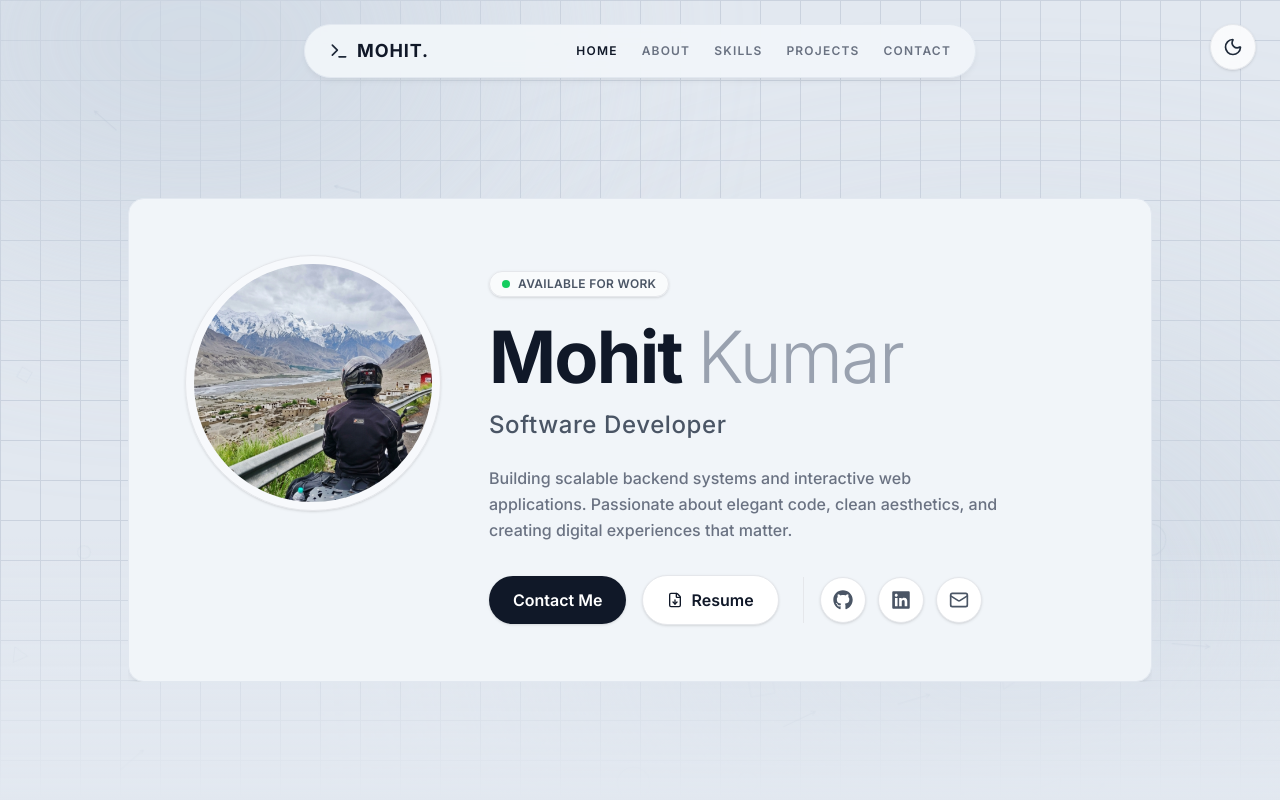
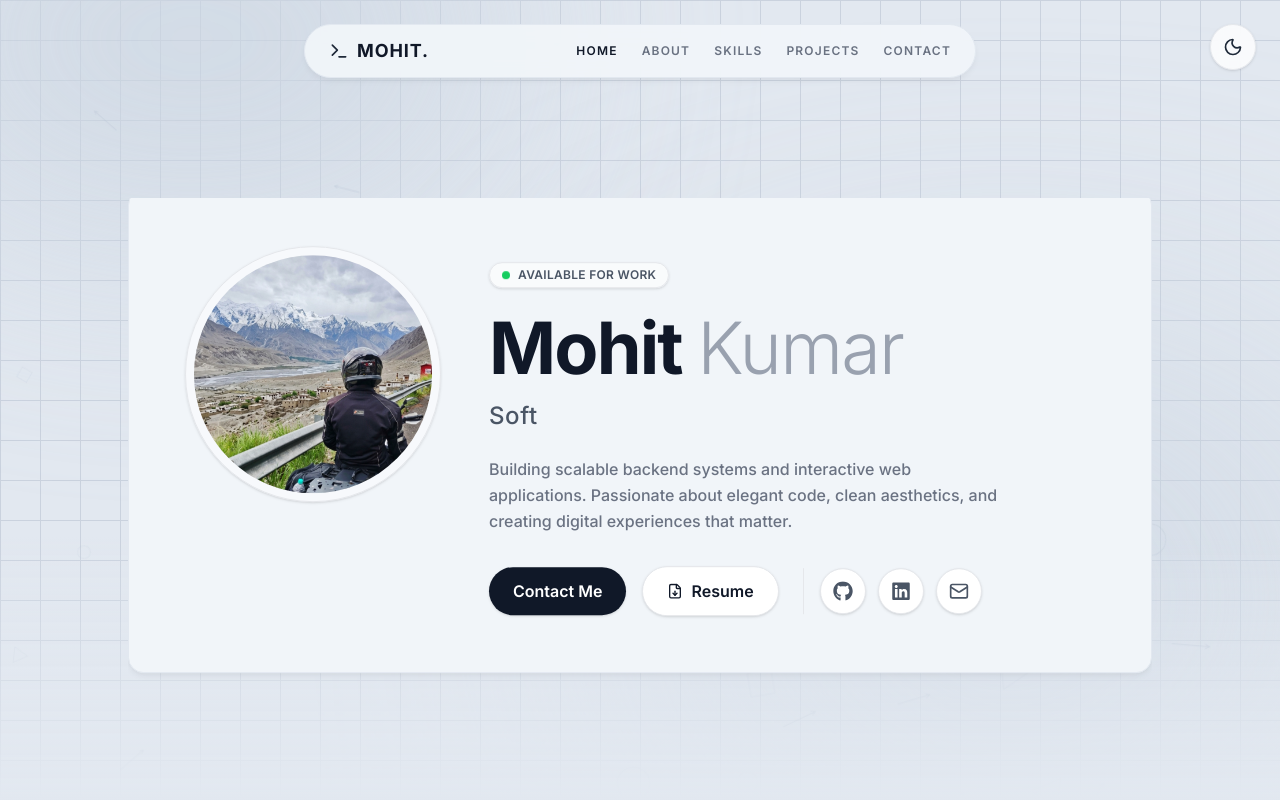
Before and after one commit to mohitgit999/Portfolio, a React (Vite) app: page / in a window 1280 px wide. Shown: the top 800 px of the page. Built offline with nearby package versions, Linux system fonts and the light colour scheme.

Commit message:
Implement Hero animations: Typewriter, Parallax, and Floating Card

```diff
--- a/package.json
+++ b/package.json
@@ -16,7 +16,8 @@
     "react": "^19.2.8",
     "react-dom": "^19.2.8",
     "react-icons": "^5.7.0",
-    "react-router-dom": "^7.18.2"
+    "react-router-dom": "^7.18.2",
+    "react-type-animation": "^3.2.0"
   },
   "devDependencies": {
     "@types/react": "^19.2.17",
--- a/src/pages/Home.jsx
+++ b/src/pages/Home.jsx
@@ -1,18 +1,31 @@
 import React from 'react';
 import { FileDown, Mail } from 'lucide-react';
 import { FaGithub, FaLinkedin } from 'react-icons/fa';
+import { motion, useScroll, useTransform } from 'framer-motion';
+import { TypeAnimation } from 'react-type-animation';
 import GlassCard from '../components/GlassCard';
 import Reveal from '../components/Reveal';
 import profileImg from '../assets/profile.jpg';
 
 const Home = () => {
+  const { scrollY } = useScroll();
+  const y1 = useTransform(scrollY, [0, 500], [0, 80]); // Subtle parallax on scroll
+
   return (
     <section id="home" className="min-h-screen flex items-center justify-center pt-20 px-4">
       <div className="max-w-5xl w-full mx-auto">
         <Reveal>
-          <GlassCard className="relative overflow-hidden">
-            {/* Subtle glow effect behind card content */}
-            <div className="absolute top-0 right-0 w-96 h-96 bg-gray-200/50 dark:bg-slate-700/30 rounded-full blur-3xl -z-10 translate-x-1/3 -translate-y-1/3 transition-colors duration-500"></div>
+          <motion.div
+            animate={{ y: [0, -10, 0] }}
+            transition={{ repeat: Infinity, duration: 6, ease: "easeInOut" }}
+            className="w-full"
+          >
+            <GlassCard className="relative overflow-hidden">
+              {/* Subtle glow effect behind card content with parallax */}
+              <motion.div
+                style={{ y: y1 }}
+                className="absolute top-0 right-0 w-96 h-96 bg-gray-200/50 dark:bg-slate-700/30 rounded-full blur-3xl -z-10 translate-x-1/3 -translate-y-1/3 transition-colors duration-500"
+              ></motion.div>
 
             <div className="flex flex-col md:flex-row gap-12 items-center md:items-start p-4 md:p-8">
               {/* Profile Image - Clean geometric frame */}
@@ -35,8 +48,24 @@ const Home = () => {
                   Mohit <span className="text-gray-400 dark:text-gray-500 font-light">Kumar</span>
                 </h1>
 
-                <h2 className="text-xl md:text-2xl font-medium text-gray-600 dark:text-gray-300 mb-6 tracking-wide transition-colors duration-500">
-                  Software Developer
+                <h2 className="text-xl md:text-2xl font-medium text-gray-600 dark:text-gray-300 mb-6 tracking-wide transition-colors duration-500 h-8">
+                  <TypeAnimation
+                    sequence={[
+                      'Software Developer',
+                      2000,
+                      'React Developer',
+                      2000,
+                      'Tailwind CSS Enthusiast',
+                      2000,
+                      'Java Developer',
+                      2000,
+                      'MongoDB Specialist',
+                      2000,
+                    ]}
+                    wrapper="span"
+                    speed={50}
+                    repeat={Infinity}
+                  />
                 </h2>
 
                 <p className="text-gray-500 dark:text-gray-400 max-w-lg mb-8 leading-relaxed font-medium transition-colors duration-500">
@@ -77,7 +106,8 @@ const Home = () => {
                 </div>
               </div>
             </div>
-          </GlassCard>
+            </GlassCard>
+          </motion.div>
         </Reveal>
       </div>
     </section>
```
Also changed, not shown: 1 other file (tests, documents, lock files or other folders).
